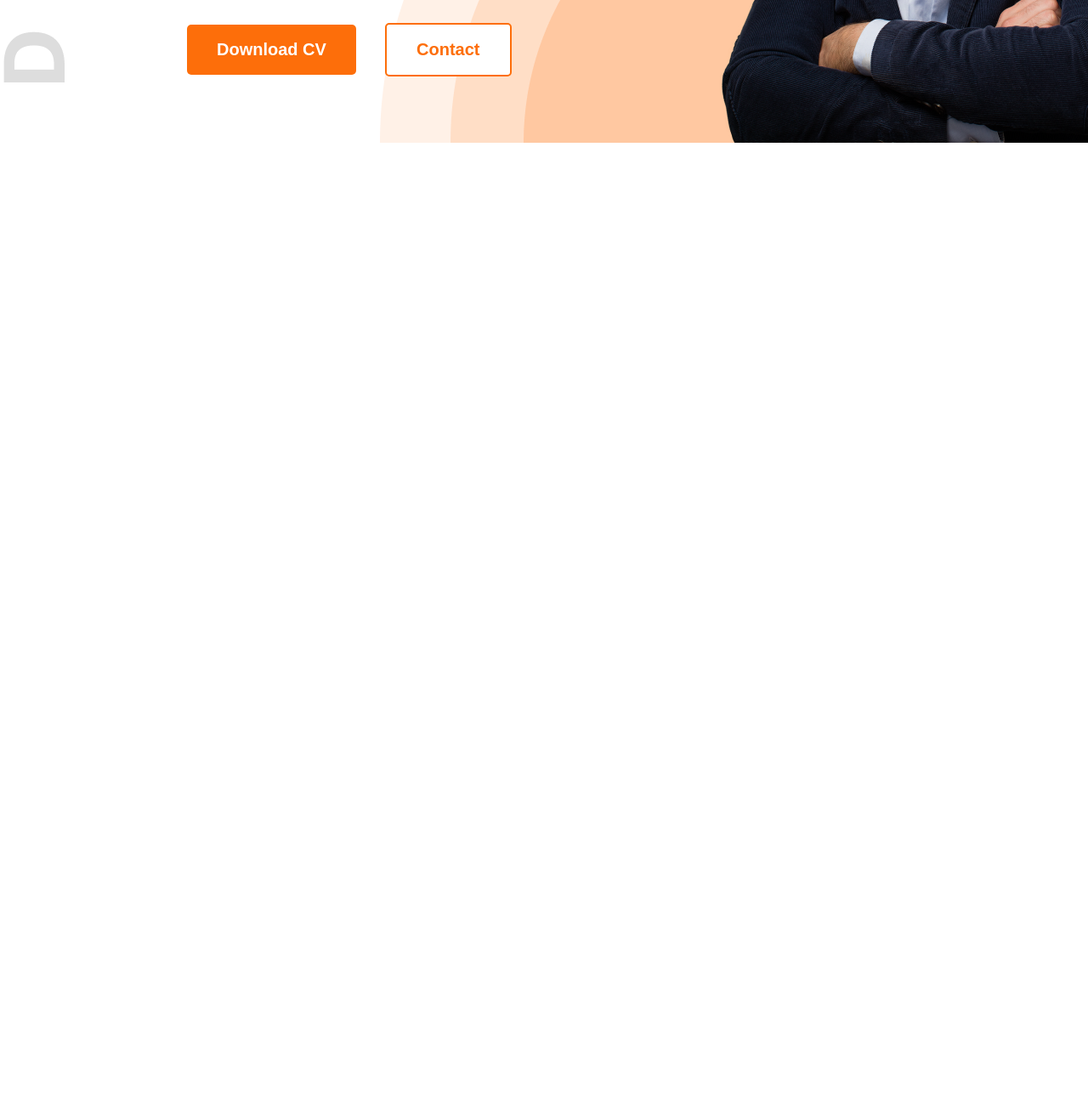
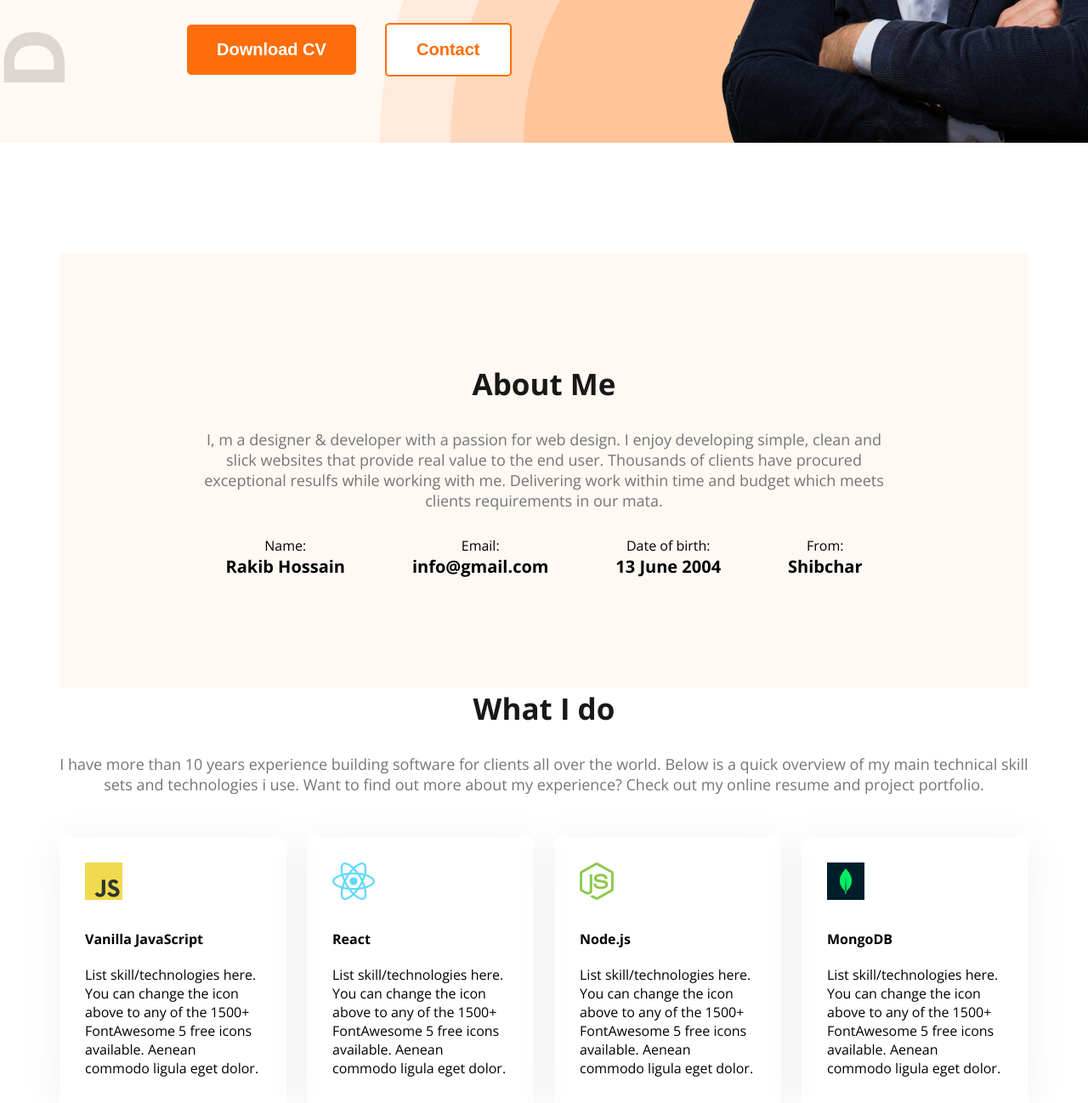
Before and after one commit to rakib-hossain32/my-protfolio-web, a plain HTML site: page index.html in a window 1280 px wide. Shown: the part 717-2015 px from the top of the page at 85% size. Before the commit the page ends 885 px from the top, so only its background shows below. Drawn offline with nearby package versions, Linux system fonts and the light colour scheme.

Commit message:
about and skill section add

```diff
--- a/index.html
+++ b/index.html
@@ -13,7 +13,7 @@
 </head>
 
 <body class="open-sans-normal">
-    <header class="header">
+    <header class="header secendary-bg">
         <nav class="navbar">
             <h3 class="nav-title">Rak<span class="color-style">i</span>b.</h3>
             <ul>
@@ -35,7 +35,54 @@
         </div>
     </header>
     <main>
-
+        <section class="about secendary-bg">
+            <h3 class="section-title">About Me</h3>
+            <p class="section-p section-description">I, m a designer & developer with a passion for web design. I enjoy developing simple, clean and slick websites that provide real value to the end user. Thousands of clients have procured exceptional resulfs while working with me. Delivering work within time and budget which meets clients requirements in our mata.</p>
+<div class="about-items">
+    <div class="about-item">
+        <p class="about-title">Name:</p>
+        <p class="about-desc">Rakib Hossain</p>
+    </div>
+    <div class="about-item">
+        <p class="about-title">Email:</p>
+        <p class="about-desc">info@gmail.com</p>
+    </div>
+    <div class="about-item">
+        <p class="about-title">Date of birth:</p>
+        <p class="about-desc">13 June 2004</p>
+    </div>
+    <div class="about-item">
+        <p class="about-title">From:</p>
+        <p class="about-desc">Shibchar</p>
+    </div>
+</div>
+        </section>
+        <section class="skills">
+            <h3 class="section-title text-center">What I do</h3>
+            <p class="section-description text-center s-d">I have more than 10 years experience building software for clients all over the world. Below is a quick overview of my main technical skill sets and technologies i use. Want to find out more about my experience? Check out my online resume and project portfolio.</p>
+            <div class="skills-container">
+                <div class="skill">
+                    <img src="images/icons/js.png" alt="">
+                    <h4 class="skill-title">Vanilla JavaScript</h4>
+                    <p class="skill-description">List skill/technologies here. You can change the icon above to any of the 1500+ FontAwesome 5 free icons available. Aenean commodo ligula eget dolor.</p>
+                </div>
+                <div class="skill">
+                    <img src="images/icons/react.png" alt="">
+                    <h4 class="skill-title">React</h4>
+                    <p class="skill-description">List skill/technologies here. You can change the icon above to any of the 1500+ FontAwesome 5 free icons available. Aenean commodo ligula eget dolor.</p>
+                </div>
+                <div class="skill">
+                    <img src="images/icons/nodejs.png" alt="">
+                    <h4 class="skill-title">Node.js</h4>
+                    <p class="skill-description">List skill/technologies here. You can change the icon above to any of the 1500+ FontAwesome 5 free icons available. Aenean commodo ligula eget dolor.</p>
+                </div>
+                <div class="skill">
+                    <img src="images/icons/mongo.png" alt="">
+                    <h4 class="skill-title">MongoDB</h4>
+                    <p class="skill-description">List skill/technologies here. You can change the icon above to any of the 1500+ FontAwesome 5 free icons available. Aenean commodo ligula eget dolor.</p>
+                </div>
+            </div>
+        </section>
     </main>
     <footer>
 
--- a/styles/style.css
+++ b/styles/style.css
@@ -25,6 +25,22 @@
     border: none;
     /* width: 150px;
     height: 64px; */
+}
+.section-title{
+    font-size: 35px;
+    font-weight: bold;
+    color: #181818;
+}
+.section-description{
+    font-size: 18px;
+    color: #757575;
+
+}
+.secendary-bg {
+    background-color: #FFF8F3;
+}
+.text-center {
+    text-align: center;
 }
 .header {
     background-image: url("../images/developer.png"), url("../images/header_bg.png");
@@ -93,3 +109,39 @@
     margin-right: 38px;
     margin-top: 46px;
 }
+main {
+    max-width: 1140px;
+    margin: 0 auto;
+}
+.section-p{
+    margin: 30px 0;
+}
+.about {
+    padding: 130px 156px;
+    text-align: center;
+    margin-top: 130px;
+}
+.about-items{
+    display: flex;
+    justify-content: space-around;
+}
+.about-desc {
+    font-size: 20px;
+    font-weight: bold;
+}
+.s-d{
+    margin-top: 30px;
+}
+.skills-container {
+    display: flex;
+    gap: 24px;
+}
+.skill{
+    margin-top: 50px;
+    padding: 30px;
+    box-shadow: 0 6px 50px 0px rgba(0, 0, 0, 0.06);
+}
+.skill-title{
+    margin-bottom: 20px;
+    margin-top: 30px;
+}
```
